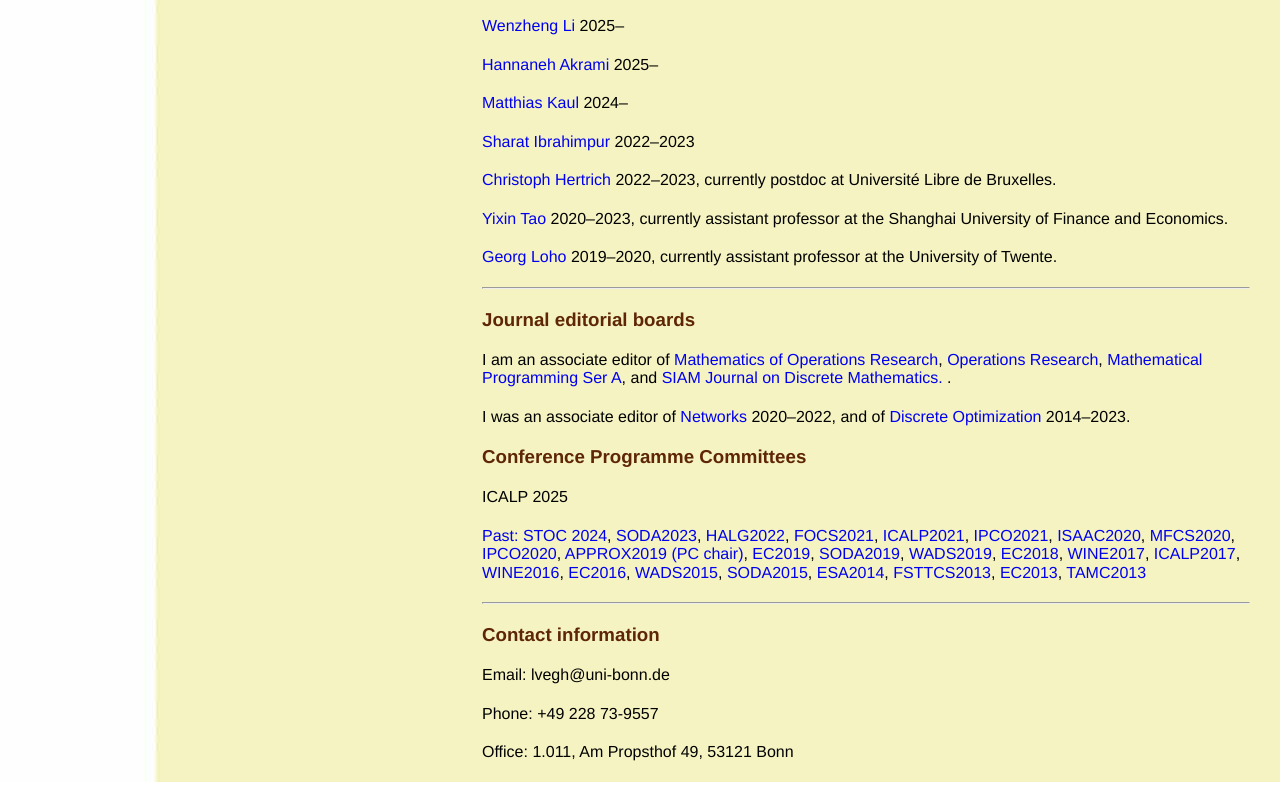
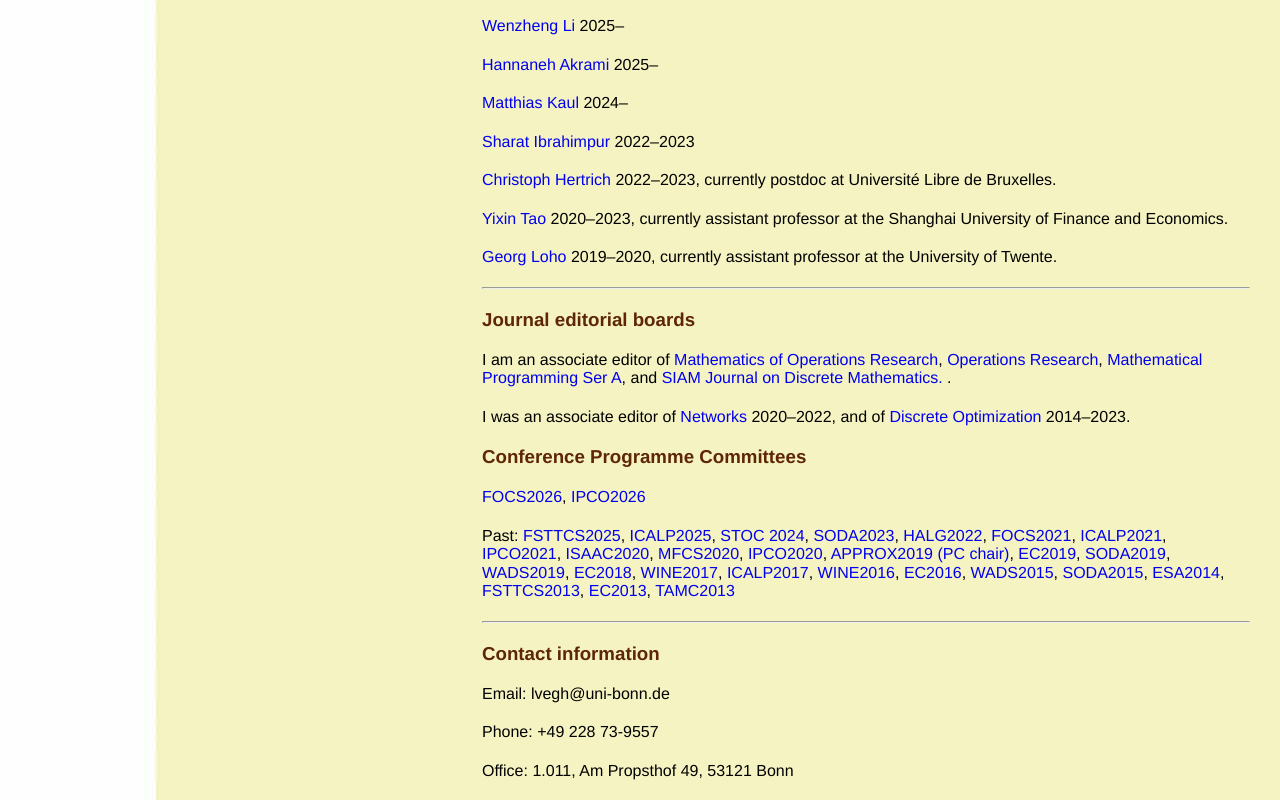
Before and after one commit to veghal/laszlovegh, a plain HTML site: page index.html in a window 1280 px wide. Shown: the part 1467-2267 px from the top of the page. Drawn offline with Linux system fonts and the light colour scheme; a script that the page names is missing.

Commit message:
committees

```diff
--- a/index.html
+++ b/index.html
@@ -183,10 +183,14 @@ We will have a one-day <a href="https://www.uni-bonn.de/en/research-and-teaching
 <p>
 </p><p>
           </p><h3 class="alcim">Conference Programme Committees</h3>
-ICALP 2025 <a href="https://conferences.au.dk/icalp2025">
+
 <p>
+  <a href="https://sanjeevkhanna.org/FOCS2026_CFP.html">FOCS2026</a>,
+  <a href="https://events.math.unipd.it/ipco2026/">IPCO2026</a>
 </p><p>
-  Past:  <a href="https://acm-stoc.org/stoc2024">
+  Past:
+ <a href="https://www.fsttcs.org.in/archives/2025/">FSTTCS2025</a>,
+ <a href="https://conferences.au.dk/icalp2025">ICALP2025</a>, <a href="https://acm-stoc.org/stoc2024">
 STOC 2024</a>, <a
   href="https://www.siam.org/conferences/cm/conference/soda23">SODA2023</a>,
   <a href="https://www.lse.ac.uk/HALG-2022">HALG2022</a>, <a
```
